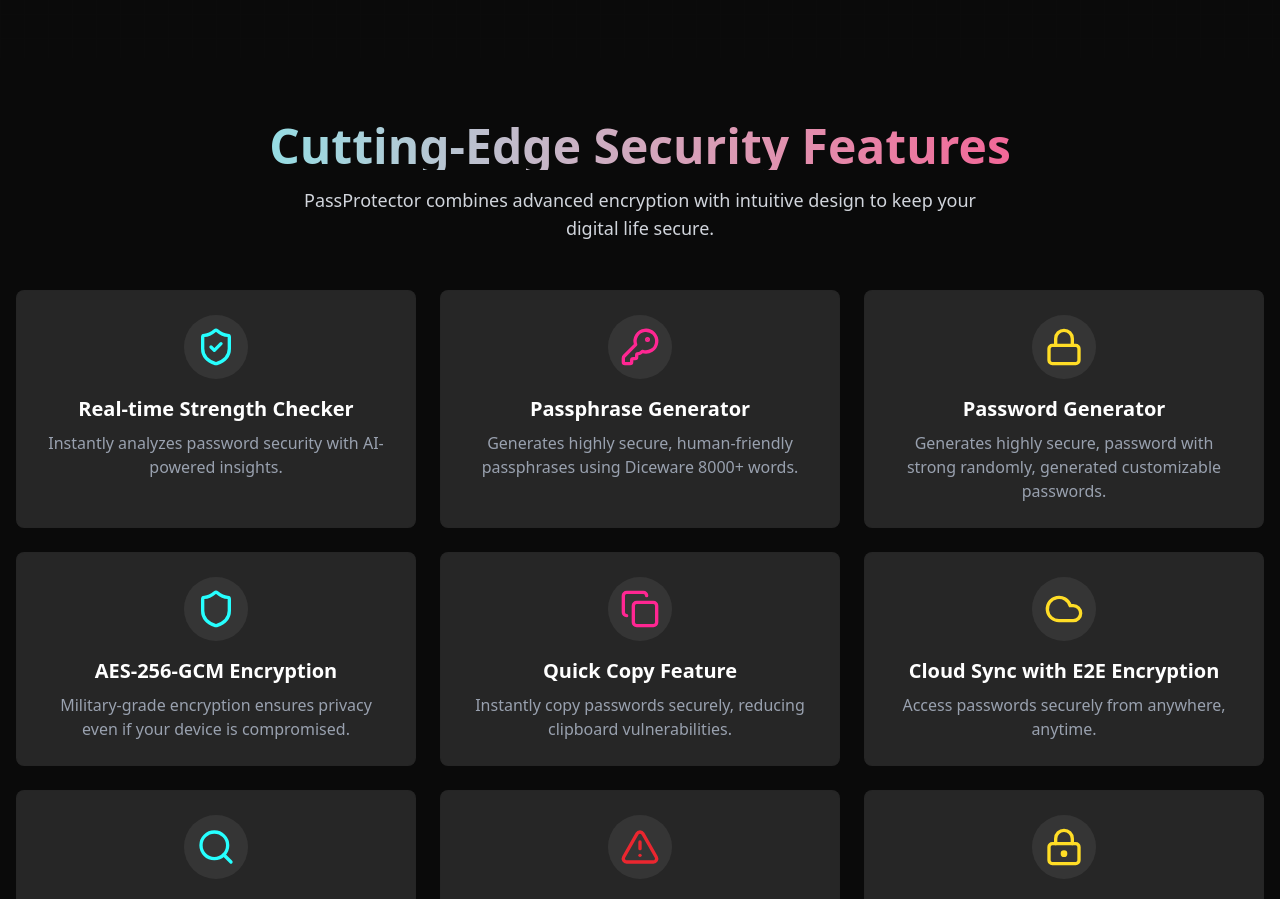
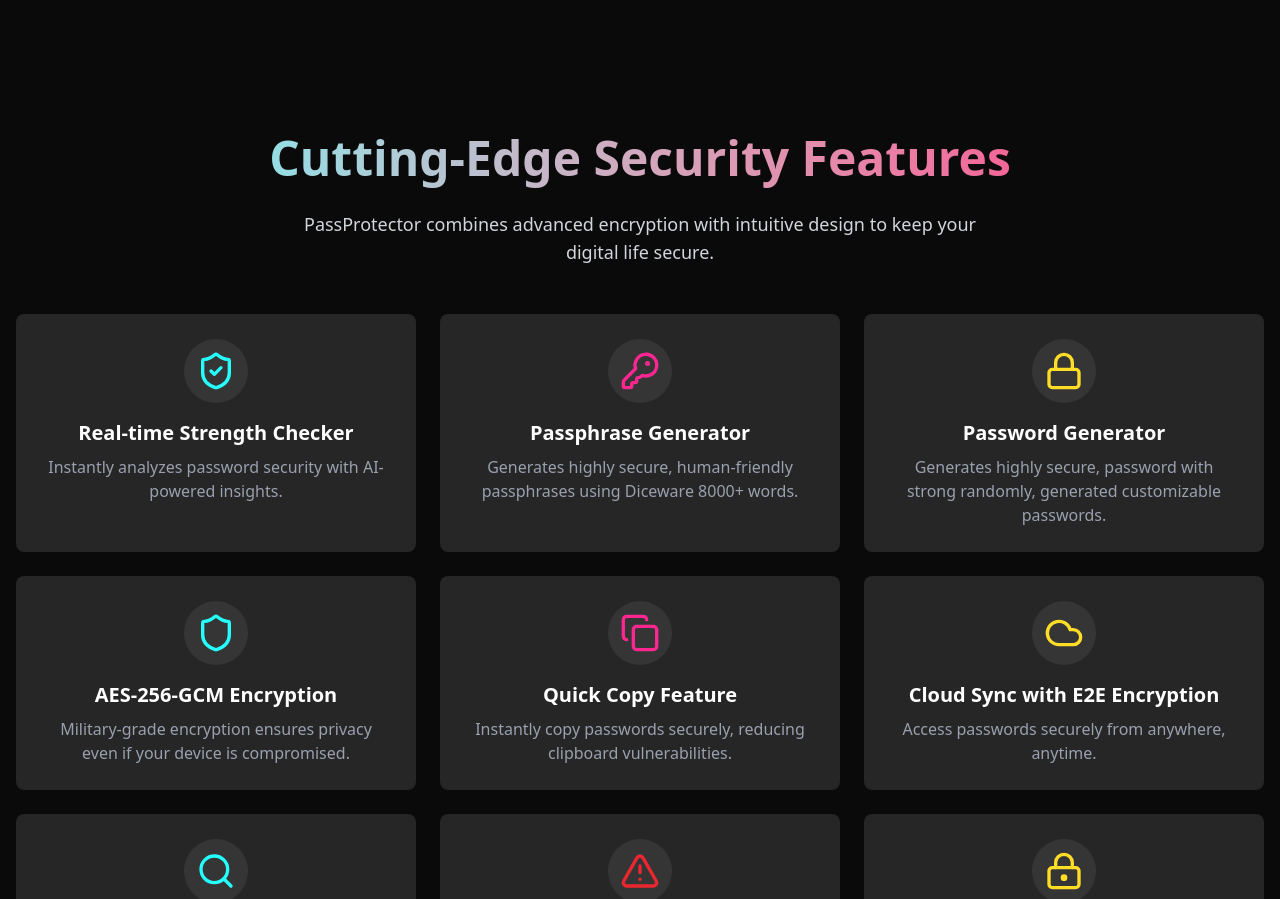
Before and after one commit to Aniket200-ind/passprotector, a Next.js app: page / in a window 1280 px wide. Shown: the part 2140-3039 px from the top of the page. Built offline with nearby package versions, Linux system fonts and the light colour scheme; no server answers.

Commit message:
refactor: improve heading line height in FeatureSection component

```diff
--- a/src/components/layout/FeatureSection.tsx
+++ b/src/components/layout/FeatureSection.tsx
@@ -131,7 +131,7 @@ export default function FeaturesShowcase() {
           variants={containerVariants}
         >
           <motion.h2
-            className="text-4xl md:text-5xl font-fancy font-bold mb-4 bg-linear-to-r from-cyberBlue to-synthwavePink bg-clip-text text-transparent"
+            className="text-4xl md:text-5xl font-fancy font-bold mb-4 bg-linear-to-r from-cyberBlue to-synthwavePink bg-clip-text text-transparent leading-normal"
             variants={itemVariants}
           >
             Cutting-Edge Security Features
```
